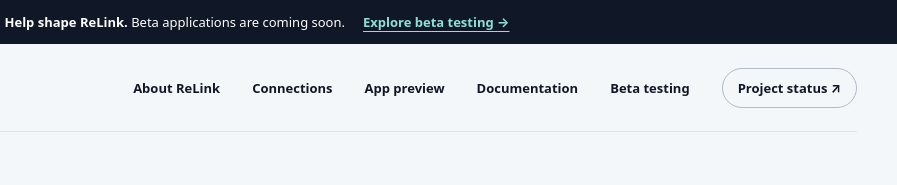
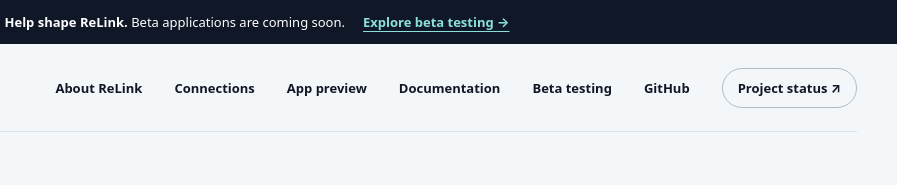
Before and after one commit to Black-Sheep-Software/relink-app, a plain HTML site: page index.html in a window 1280 px wide. Shown: the top 185 px of the page, 383-1280 px from the left. Drawn offline with Linux system fonts and the light colour scheme.

Commit message:
Link public GitHub repository from website

```diff
--- a/index.html
+++ b/index.html
@@ -13,7 +13,7 @@
   <div class="beta-banner"><div><span><strong>Help shape ReLink.</strong> Beta applications are coming soon.</span><a href="#beta">Explore beta testing <span aria-hidden="true">→</span></a></div></div>
   <header class="site-header">
     <a class="brand" href="#top" aria-label="ReLink home"><img src="/relink-mark.svg" alt="" width="35" height="35" /><span>ReLink</span></a>
-    <nav aria-label="Main navigation"><a href="#how-it-works">About ReLink</a><a href="#connections-heading">Connections</a><a href="#preview">App preview</a><a href="#documentation">Documentation</a><a href="#beta">Beta testing</a><a class="nav-link" href="#status">Project status <span aria-hidden="true">↗</span></a></nav>
+    <nav aria-label="Main navigation"><a href="#how-it-works">About ReLink</a><a href="#connections-heading">Connections</a><a href="#preview">App preview</a><a href="#documentation">Documentation</a><a href="#beta">Beta testing</a><a href="https://github.com/Black-Sheep-Software/relink-app">GitHub</a><a class="nav-link" href="#status">Project status <span aria-hidden="true">↗</span></a></nav>
   </header>
   <main id="top">
     <section class="hero">
@@ -90,7 +90,7 @@
     </section>
     <section class="closing"><div><p class="kicker">Built by Black Sheep Software</p><h2>More to come.</h2><p>We’re building ReLink with care. Check back as the project develops.</p></div><a class="button" href="#top">Back to top <span aria-hidden="true">↑</span></a></section>
   </main>
-  <footer><a class="brand" href="#top"><img src="/relink-mark.svg" alt="" width="28" height="28" /><span>ReLink</span></a><p>An independent project. Not affiliated with Google.</p><p>Black Sheep Software · <span id="year"></span></p></footer>
+  <footer><a class="brand" href="#top"><img src="/relink-mark.svg" alt="" width="28" height="28" /><span>ReLink</span></a><p>An independent project. Not affiliated with Google.</p><a href="https://github.com/Black-Sheep-Software/relink-app">GitHub</a><p>Black Sheep Software · <span id="year"></span></p></footer>
   <script src="/script.js"></script>
 </body>
 </html>
```
